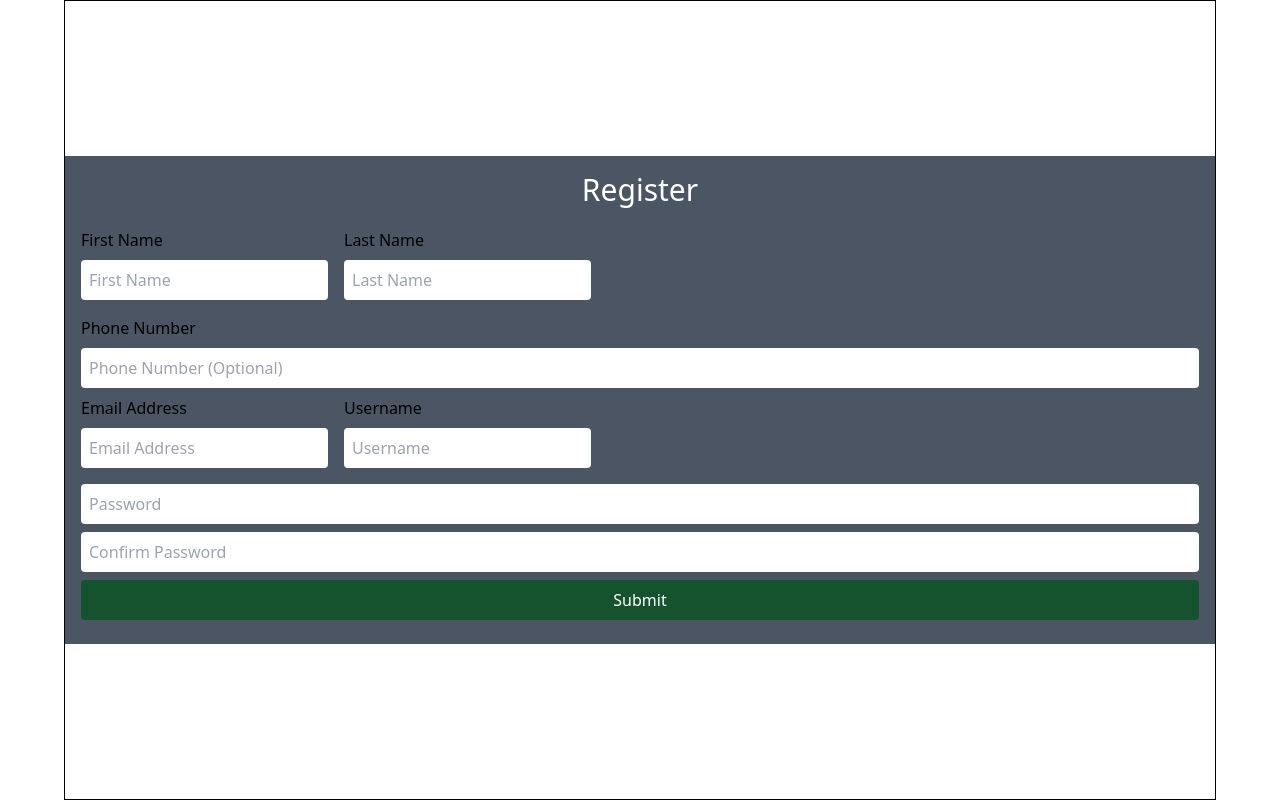
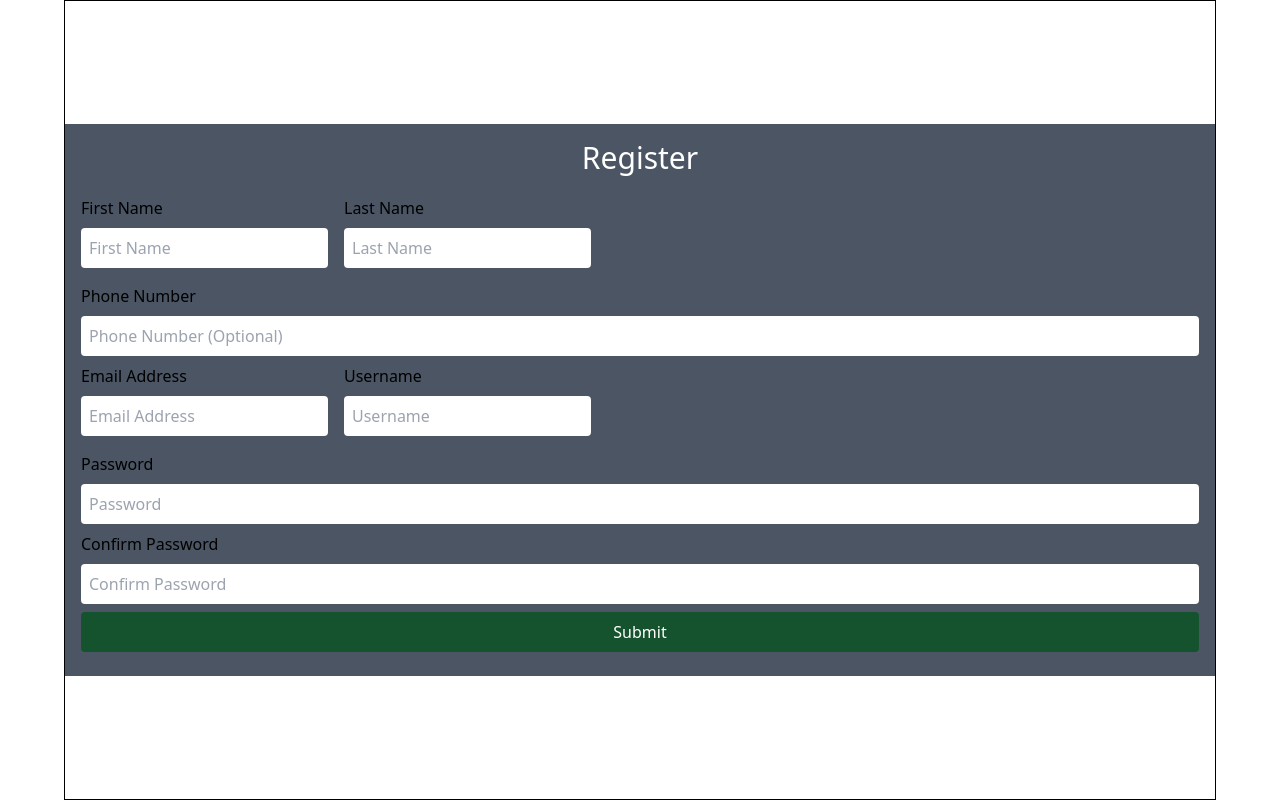
Before and after one commit to OfficialKingsley/MernSocialMediaApp, a Next.js app in the folder client/: page /register in a window 1280 px wide. Built offline with nearby package versions, Linux system fonts and the light colour scheme.

Commit message:
Add registration
Complete registration functionality for the frontend
Add toast notifications for registration

```diff
--- a/client/pages/register.tsx
+++ b/client/pages/register.tsx
@@ -59,6 +59,10 @@ export default function RegisterPage() {
       };
       const user = await register(reqBody);
       if (user._id) {
+        toast("Registration was successful", {
+          type: "success",
+          autoClose: 3000,
+        });
         router.push("/login");
       } else if (user.message) {
         toast(user.message, {
@@ -148,10 +152,12 @@ export default function RegisterPage() {
                 />
               </div>
             </div>
+            <div>
+              <label htmlFor="password1">Password</label>
               <input
                 type="password"
                 name="password"
-              id=""
+                id="password1"
                 value={password1}
                 onChange={(e) => {
                   setPassword1(e.target.value);
@@ -159,10 +165,13 @@ export default function RegisterPage() {
                 className={styles.formInput}
                 placeholder="Password"
               />
+            </div>
+            <div>
+              <label htmlFor="password2">Confirm Password</label>
               <input
                 type="password"
                 name="password"
-              id=""
+                id="password2"
                 value={password2}
                 onChange={(e) => {
                   setPassword2(e.target.value);
@@ -170,6 +179,7 @@ export default function RegisterPage() {
                 className={styles.formInput}
                 placeholder={"Confirm Password"}
               />
+            </div>
             <button
               type="submit"
               className={`bg-green-900 ${styles.formInput} text-white`}
```
Lines whose indentation alone changed are shown as unchanged.
